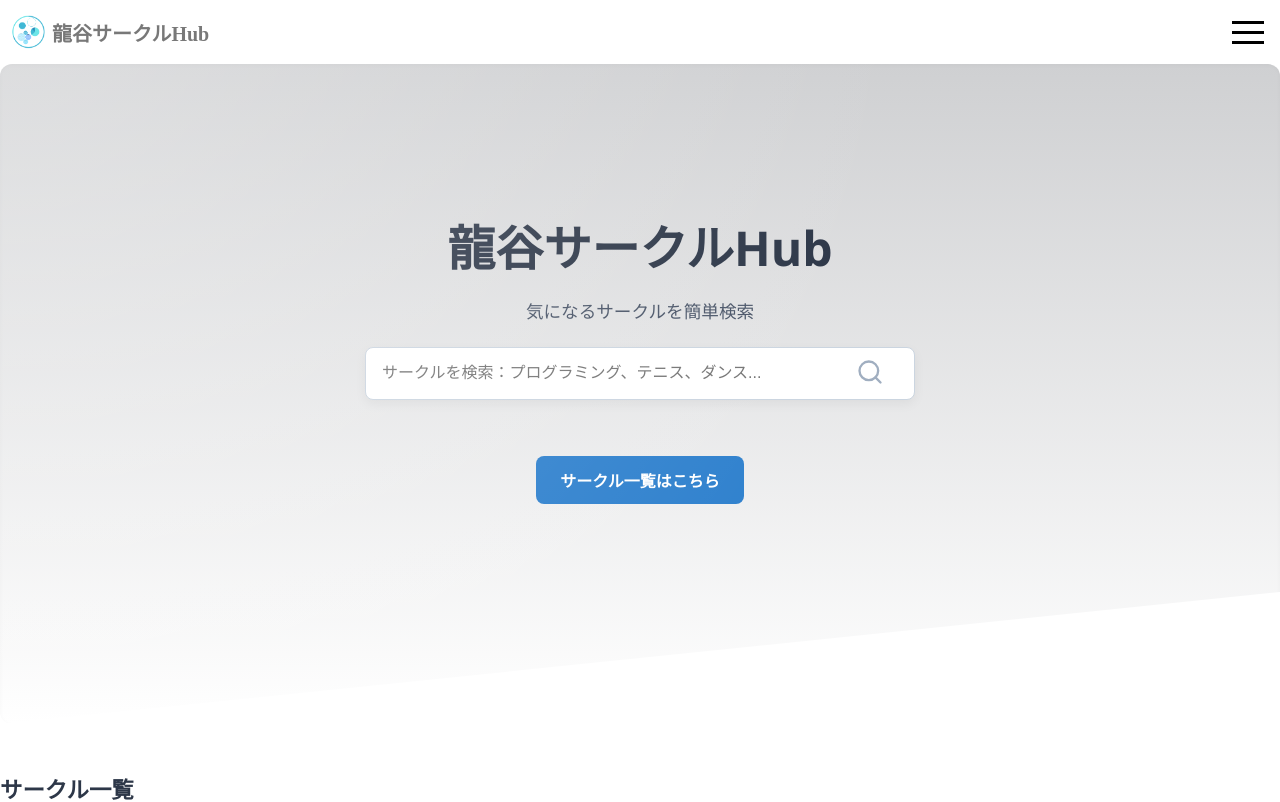
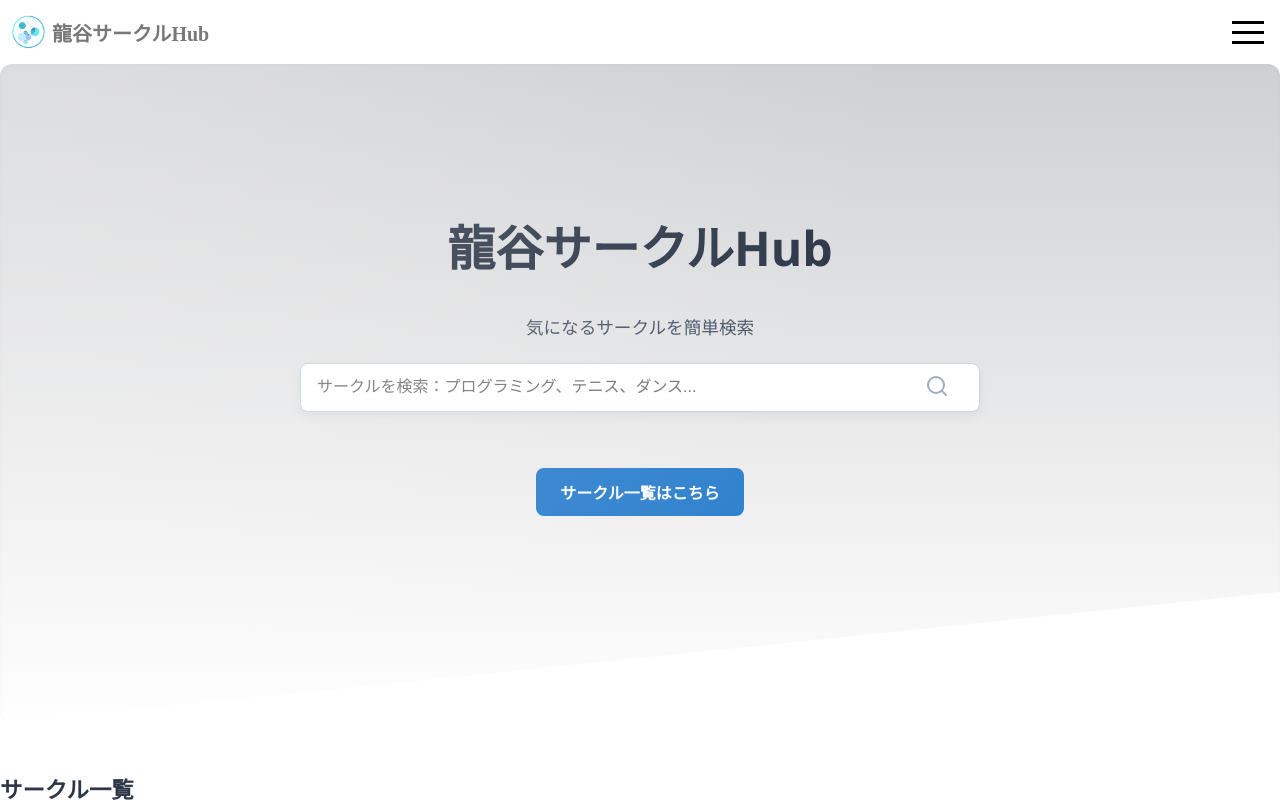
Before and after one commit to Ryukoku-Horizon/2025-AdvancedGroup-MidTeamDev-No2, a React (Create React App) app in the folder frontend/: page /ryukoku-circle-hub/ in a window 1280 px wide. Shown: the top 802 px of the page. Built offline with nearby package versions, Linux system fonts and the light colour scheme; no server answers.

Commit message:
検索バー見た目修正

```diff
--- a/frontend/src/components/common/textField/commonSerchField.tsx
+++ b/frontend/src/components/common/textField/commonSerchField.tsx
@@ -18,14 +18,14 @@ const CommonSearchField=({className,value,onChange}:Props)=>{
             >
             <input
                 type="text"
-                className="search-input"
+                className="search-input w-full"
                 placeholder="サークルを検索：プログラミング、テニス、ダンス..."
                 value={value}
                 onChange={onChange}
             />
             <button className="border-none bg-white py-0 px-1 pointer m-0">
                 {/* @ts-ignore */}
-                <FiSearch className="search-icon" size={28} />
+                <FiSearch className="search-icon" size={24} />
             </button>
         </motion.label>
     )
--- a/frontend/src/components/common/textField/searchField.css
+++ b/frontend/src/components/common/textField/searchField.css
@@ -1,14 +1,14 @@
 .search-bar {
     display: flex;
     align-items: center;
-    max-width: 520px;
-    margin: 0 auto;
     background-color: #fff;
     border: 1px solid #cbd5e0;
     border-radius: 8px;
     padding: 10px 14px;
     box-shadow: 0 4px 12px rgba(0, 0, 0, 0.05);
     cursor:text;
+    max-width: 650px;
+    width: 90%;
 }
 
 .search-icon {
--- a/frontend/src/pages/search.tsx
+++ b/frontend/src/pages/search.tsx
@@ -14,7 +14,7 @@ const Search=()=>{
                     <p className="font-xl bold mb-0">検索</p>
                     <p className="gray-2 font-2xl bold mt-0 mb-5">気になるサークルを簡単検索</p>
                 </div>
-                <CommonSearchField value={value} onChange={(e)=>setValue(e.target.value)} className="w-full" />
+                <CommonSearchField value={value} onChange={(e)=>setValue(e.target.value)} className="" />
             </div>
         </Layout>
     )
--- a/frontend/src/styles/Home.css
+++ b/frontend/src/styles/Home.css
@@ -13,6 +13,9 @@
     border-radius: 12px;
     box-shadow: inset 0 1px 4px rgba(0, 0, 0, 0.03);
     min-height: 45vh;
+    display: flex;
+    flex-direction: column;
+    align-items: center;
 }
 
 .hero-section::before {
```
